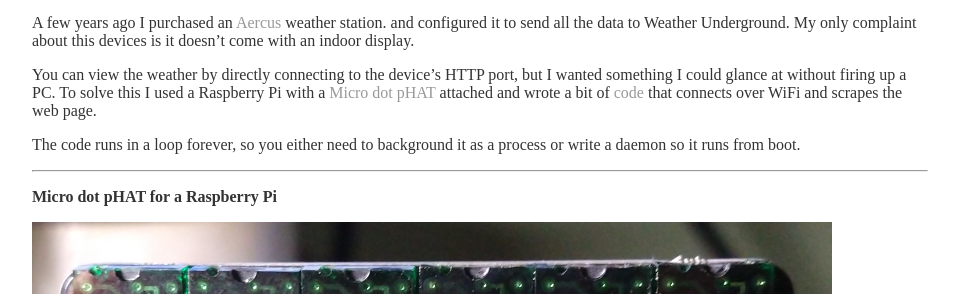
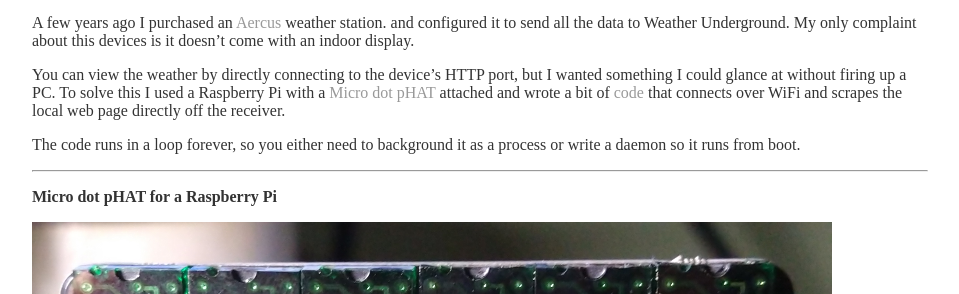
Before and after one commit to wicked-rainman/wicked-rainman.github.io, a Jekyll site: the page built from projects/index.md, in a window 1280 px wide. Shown: the part 235-529 px from the top of the page, without its empty margins (160-1119 px from the left). Built offline with Jekyll 4.4.1, drawn with Linux system fonts in a browser that asks for light colours; Markdown is read by kramdown in place of the engine named in the settings.

Commit message:
Update index.md

```diff
--- a/projects/index.md
+++ b/projects/index.md
@@ -11,7 +11,7 @@
 
 A few years ago I purchased an [Aercus](http://www.aercusinstruments.com/aercus-instruments-weathersleuth-professional-ip-weather-station-with-direct-real-time-internet-monitoring/ "God bless the Aercus folks in New Zealand, but you can buy them in the UK from www.greenfrogscientific.co.uk" ) weather station. and configured it to send all the data to Weather Underground. My only complaint about this devices is it doesn't come with an indoor display.
 
-You can view the weather by directly connecting to the device's HTTP port, but I wanted something I could glance at without firing up a PC. To solve this I used a Raspberry Pi with a [Micro dot pHAT](https://shop.pimoroni.com/products/microdot-phat?variant=25454635591 "Go Sheffield!!!" ) attached and wrote a bit of [code](https://github.com/wicked-rainman/Aercus-IP-weather-station) that connects over WiFi and scrapes the web page.
+You can view the weather by directly connecting to the device's HTTP port, but I wanted something I could glance at without firing up a PC. To solve this I used a Raspberry Pi with a [Micro dot pHAT](https://shop.pimoroni.com/products/microdot-phat?variant=25454635591 "Go Sheffield!!!" ) attached and wrote a bit of [code](https://github.com/wicked-rainman/Aercus-IP-weather-station) that connects over WiFi and scrapes the local web page directly off the receiver.
 
 The code runs in a loop forever, so you either need to background it as a process or write a daemon so it runs from boot.
 
```
